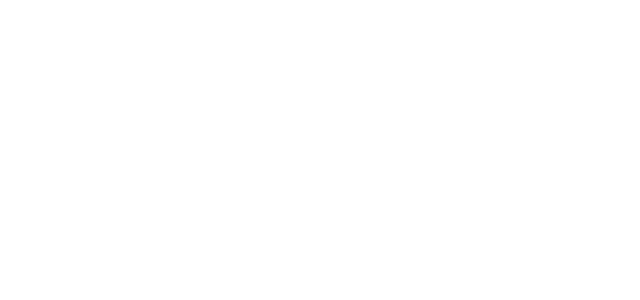
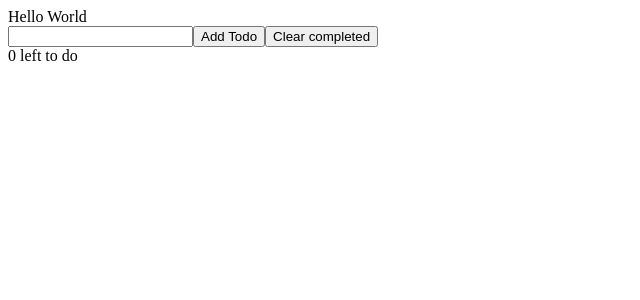
Before and after one commit to b-dalton/react-tutorial, a React (Create React App) app: page / in a window 1280 px wide. Shown: the top 300 px of the page, without its empty margins (0-640 px from the left). Built offline with nearby package versions, Linux system fonts and the light colour scheme.

Commit message:
Add input field and buttons

```diff
--- a/src/App.js
+++ b/src/App.js
@@ -3,7 +3,13 @@
 
 function App() {
   return (
-    <ToDoList />
+    <div>
+      <ToDoList />
+      <input type="text" />
+      <button>Add Todo</button>
+      <button>Clear completed</button>
+      <div>0 left to do</div>
+    </div>
   )
 }
 
--- a/src/ToDoList.js
+++ b/src/ToDoList.js
@@ -3,7 +3,7 @@
 export default function ToDoList() {
     return (
         <div>
-
+            Hello World
         </div>
     )
 }
```
